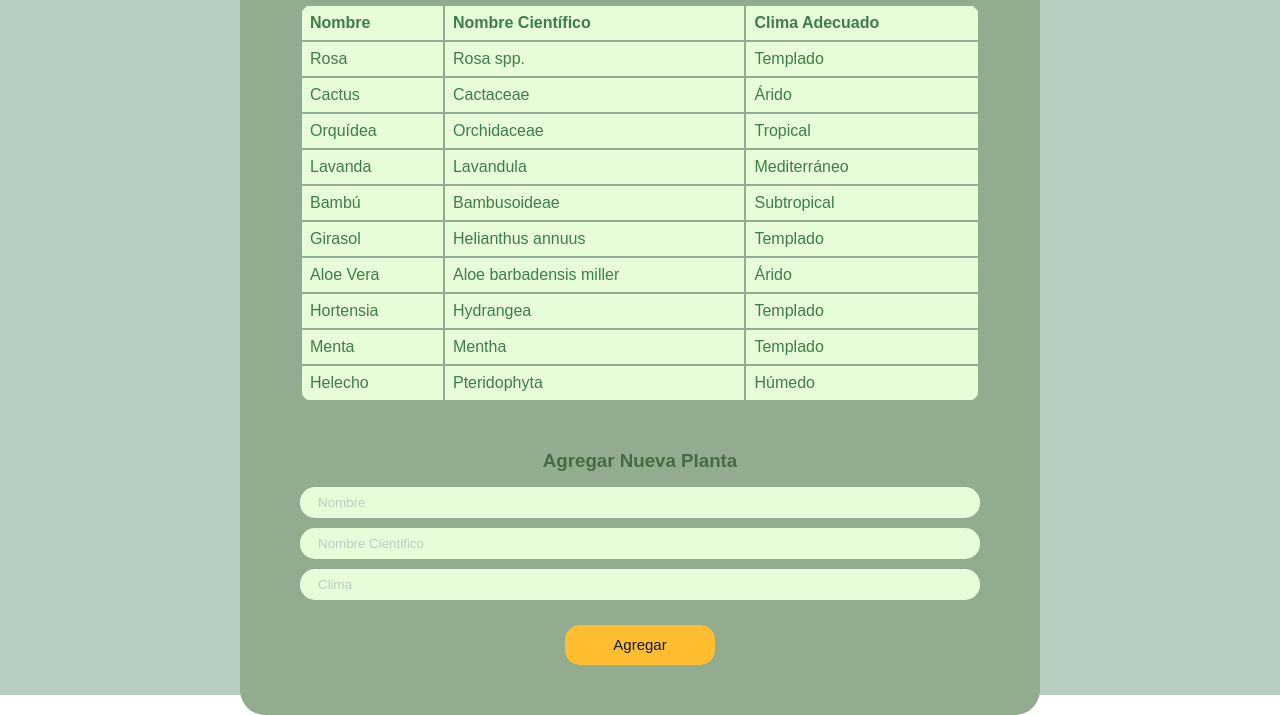
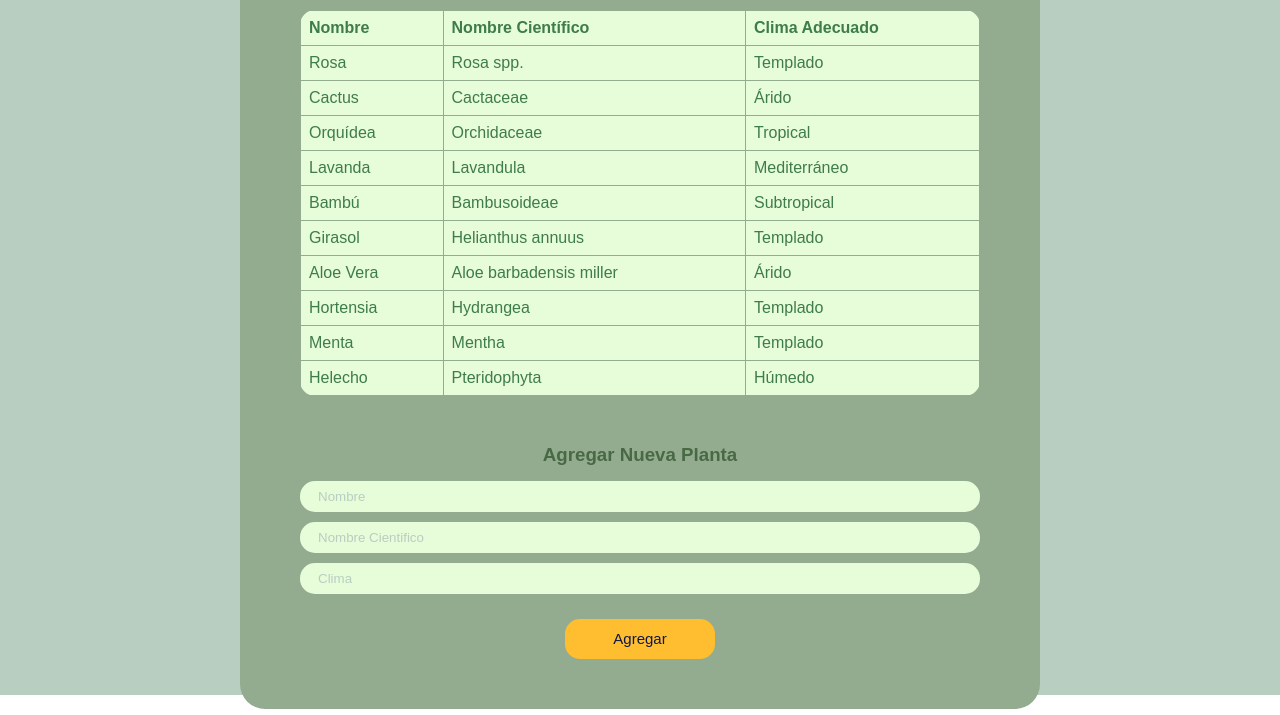
Before and after one commit to LuaFerGG/tareas, a plain HTML site: page index.html in a window 1280 px wide. Shown: the part 105-820 px from the top of the page. Drawn offline with Linux system fonts and the light colour scheme.

Commit message:
Testing border

```diff
--- a/styles.css
+++ b/styles.css
@@ -29,13 +29,12 @@
 table {
     width: 100%;
     border-collapse: collapse;
-    border: 0px;
     border-radius: 15px;
     background-color: #e7fcd9;
 }
 
 th, td {
-    border: 2px solid #93ac90;
+    border: 1px solid #93ac90;
     padding: 8px;
     text-align: left;
     color: #3e7c4b;
```
